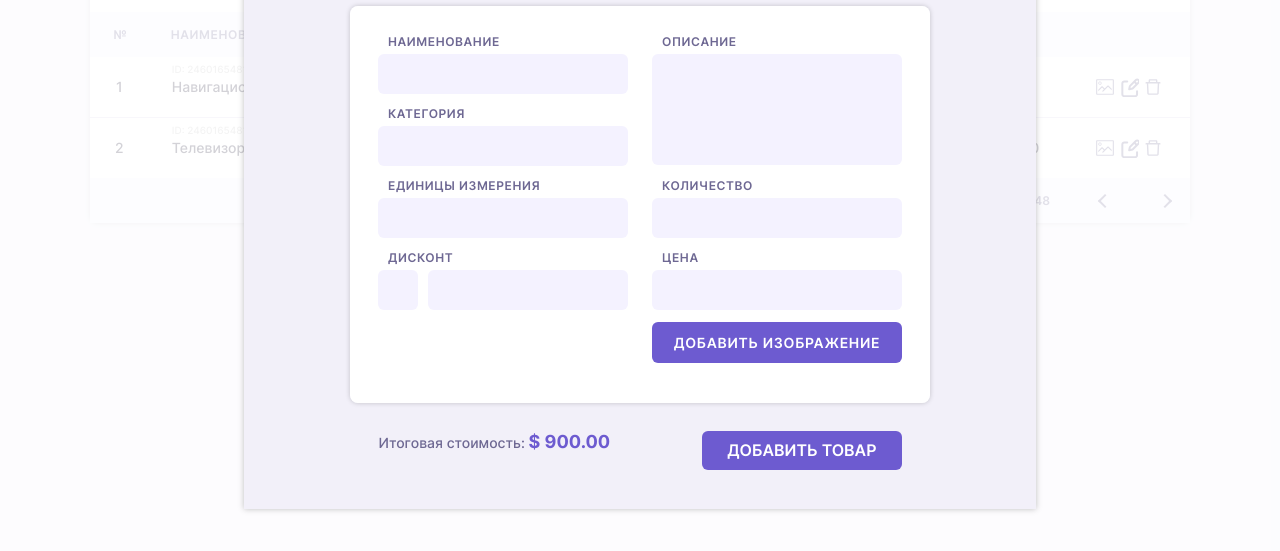
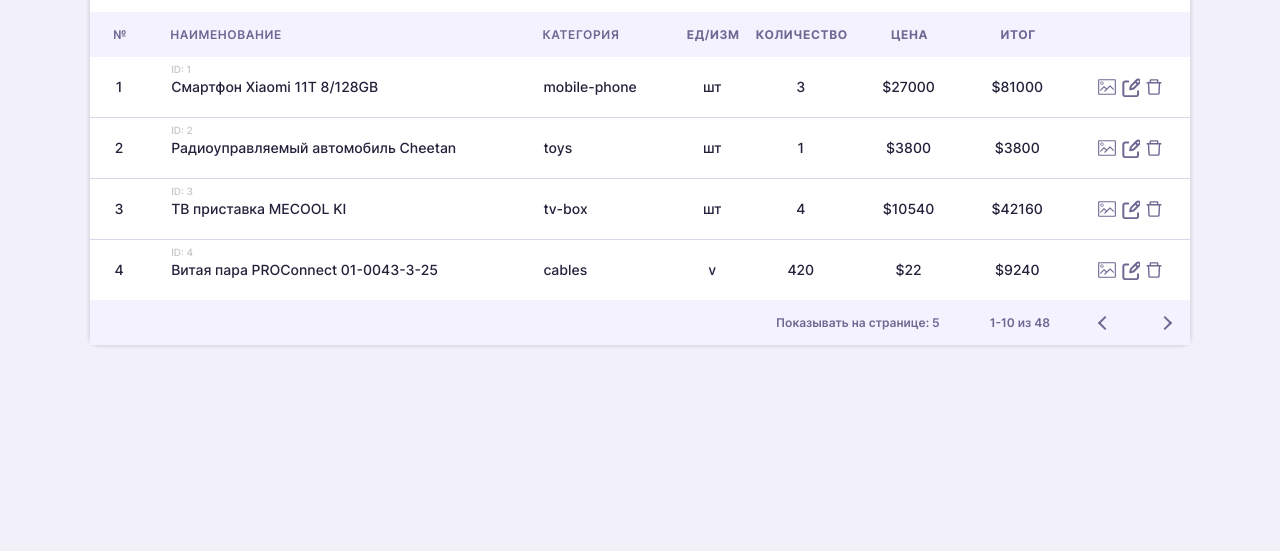
Before and after one commit to AleksandraMN/crm, a plain HTML site: page index.html in a window 1280 px wide. Shown: the part 195-746 px from the top of the page. Drawn offline with Linux system fonts and the light colour scheme.

Commit message:
Ready Lesson_2.3

```diff
--- a/script.js
+++ b/script.js
@@ -1,6 +1,140 @@
 'use strict';
 
+const goods = `
+[
+  {
+    "id": 1,
+    "title": "Смартфон Xiaomi 11T 8/128GB",
+    "price": 27000,
+    "description": "Смартфон Xiaomi 11T – это представитель флагманской линейки, выпущенной во второй половине 2021 года. И он полностью соответствует такому позиционированию, предоставляя своим обладателям возможность пользоваться отличными камерами, ни в чем себя не ограничивать при запуске игр и других требовательных приложений.",
+    "category": "mobile-phone",
+    "discont": false,
+    "count": 3,
+    "units": "шт",
+    "images": {
+      "small": "img/smrtxiaomi11t-m.jpg",
+      "big": "img/smrtxiaomi11t-b.jpg"
+    }
+  },
+  {
+    "id": 2,
+    "title": "Радиоуправляемый автомобиль Cheetan",
+    "price": 4000,
+    "description": "Внедорожник на дистанционном управлении. Скорость 25км/ч. Возраст 7 - 14 лет",
+    "category": "toys",
+    "discont": 5,
+    "count": 1,
+    "units": "шт",
+    "images": {
+      "small": "img/cheetancar-m.jpg",
+      "big": "img/cheetancar-b.jpg"
+    }
+  },
+  {
+    "id": 3,
+    "title": "ТВ приставка MECOOL KI",
+    "price": 12400,
+    "description": "Всего лишь один шаг сделает ваш телевизор умным, Быстрый и умный MECOOL KI PRO, прекрасно спроектированный, сочетает в себе прочный процессор Cortex-A53 с чипом Amlogic S905D",
+    "category": "tv-box",
+    "discont": 15,
+    "count": 4,
+    "units": "шт",
+    "images": {
+      "small": "img/tvboxmecool-m.jpg",
+      "big": "img/tvboxmecool-b.jpg"
+    }
+  },
+  {
+    "id": 4,
+    "title": "Витая пара PROConnect 01-0043-3-25",
+    "price": 22,
+    "description": "Витая пара Proconnect 01-0043-3-25 является сетевым кабелем с 4 парами проводов типа UTP, в качестве проводника в которых используется алюминий, плакированный медью CCA. Такая неэкранированная витая пара с одножильными проводами диаметром 0.50 мм широко применяется в процессе сетевых монтажных работ. С ее помощью вы сможете обеспечить развертывание локальной сети в домашних условиях или на предприятии, объединить все необходимое вам оборудование в единую сеть.",
+    "category": "cables",
+    "discont": false,
+    "count": 420,
+    "units": "v",
+    "images": {
+      "small": "img/lan_proconnect43-3-25.jpg",
+      "big": "img/lan_proconnect43-3-25-b.jpg"
+    }
+  }
+]`;
+
+const tableBody = document.querySelector('.table__body');
 const modalTitle = document.querySelector('.modal__title');
 const modalForm = document.querySelector('.modal__form');
 const modalCheckbox = document.querySelector('.modal__checkbox');
 const modalInputDiscount = document.querySelector('.modal__input_discount');
+const overlay = document.querySelector('.overlay');
+
+overlay.classList.toggle('active');
+console.log(overlay);
+
+const data = JSON.parse(goods);
+console.log(data);
+
+const createRow = (obj) => {
+  const trEl = document.createElement('tr');
+  const td1 = document.createElement('td');
+  td1.className = 'table__cell';
+  td1.textContent = obj.id;
+  trEl.appendChild(td1);
+
+  const td2 = document.createElement('td');
+  td2.classList.add('table__cell', 'table__cell_left', 'table__cell_name');
+  td2.setAttribute('data-id', obj.id);
+  td2.textContent = obj.title;
+  const span = document.createElement('span');
+  span.classList.add('table__cell-id');
+  span.textContent = 'id: ' + obj.id;
+  td2.prepend(span);
+  trEl.appendChild(td2);
+
+  const td3 = document.createElement('td');
+  td3.classList.add('table__cell', 'table__cell_left');
+  td3.textContent = obj.category;
+  trEl.appendChild(td3);
+
+  const td4 = document.createElement('td');
+  td4.classList.add('table__cell');
+  td4.textContent = obj.units;
+  trEl.appendChild(td4);
+
+  const td5 = document.createElement('td');
+  td5.classList.add('table__cell');
+  td5.textContent = obj.count;
+  trEl.appendChild(td5);
+
+  const td6 = document.createElement('td');
+  td6.classList.add('table__cell');
+  td6.textContent = '$' + (obj.price - (obj.price / 100 * obj.discont));
+  trEl.appendChild(td6);
+
+  const td7 = document.createElement('td');
+  td7.classList.add('table__cell');
+  td7.textContent = '$' + ((obj.price - (obj.price / 100 * obj.discont)) * obj.count);
+  trEl.appendChild(td7);
+
+  const td8 = document.createElement('td');
+  td8.classList.add('table__cell', 'table__cell_btn-wrapper');
+  const btn1 = document.createElement('button');
+  btn1.classList.add('table__btn', 'table__btn_pic');
+  td8.append(btn1);
+  const btn2 = document.createElement('button');
+  btn2.classList.add('table__btn', 'table__btn_edit');
+  td8.append(btn2);
+  const btn3 = document.createElement('button');
+  btn3.classList.add('table__btn', 'table__btn_del');
+  td8.append(btn3);
+  trEl.appendChild(td8);
+
+  return trEl;
+};
+
+const renderGoods = (data) => {
+  data.forEach(obj => {
+    return tableBody.append(createRow(obj));
+})
+};
+
+renderGoods(data);
```
Also changed, not shown: index.html (+3 -0 lines).
